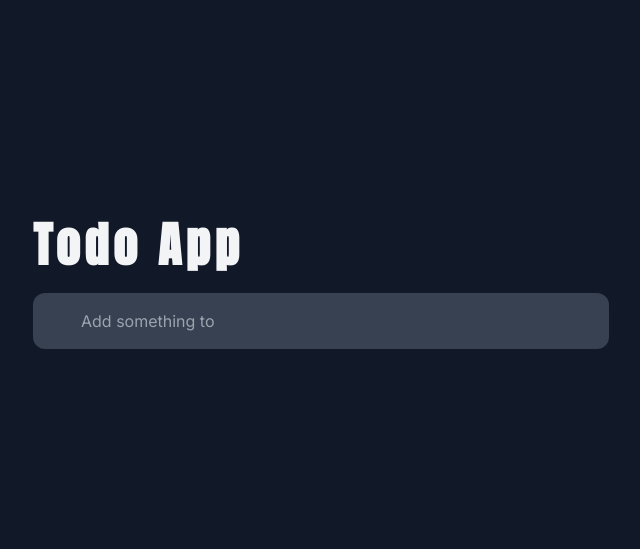
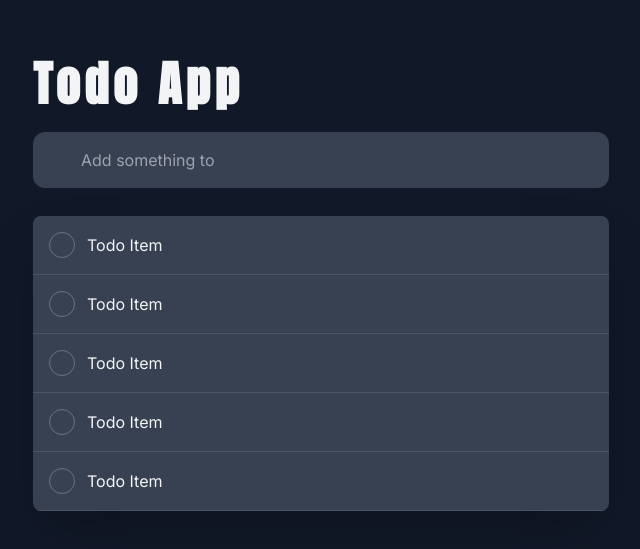
Before and after one commit to EdouardoCornejo/ToDo-frontend, a React (Create React App) app: page / in a window 1280 px wide. Shown: the part 115-664 px from the top of the page, without its empty margins (319-959 px from the left). Built offline with nearby package versions, Linux system fonts and the light colour scheme.

Commit message:
Adding Todo component

```diff
--- a/src/App.js
+++ b/src/App.js
@@ -1,5 +1,7 @@
 import Title from './components/Title'
 import TodoInput from './components/TodoInput';
+import Todo from './components/Todo';
+import TodoList from './components/TodoList';
 
 function App() {
   return (
@@ -7,6 +9,13 @@
       <div className='container flex flex-col max-w-xl'>
         <Title/>
         <TodoInput/>
+          <TodoList>
+            <Todo/>
+            <Todo/>
+            <Todo/>
+            <Todo/>
+            <Todo/>
+          </TodoList>
       </div>
     </div>
   );
--- /dev/null
+++ b/src/components/Todo.jsx
@@ -0,0 +1,14 @@
+const Todo = () => {
+  return (
+    <div className='flex items-center justify-between p-4 bg-gray-700 border-b border-solid border-gray-600'>
+        <div className='flex items-center'>
+            <span className='border-solid border border-gray-500 rounded-full p-3 cursor-pointer'></span>
+            <p className='pl-3'>
+                Todo Item
+            </p>
+        </div>
+    </div>
+  )
+}
+
+export default Todo
--- a/src/components/TodoFilters.components.jsx
+++ b/src/components/TodoFilters.components.jsx
@@ -16,4 +16,12 @@
     )
 }
 
-export {FiltersContainer, ItemsLeft}
+const FilterButtonContainer = ({children}) => {
+    return(
+        <div className='flex items-center space-x-2'>
+            {children}
+        </div>
+    )
+}
+
+export {FiltersContainer, ItemsLeft, FilterButtonContainer}
--- a/src/components/TodoFilters.jsx
+++ b/src/components/TodoFilters.jsx
@@ -1,9 +1,12 @@
-import { FiltersContainer, ItemsLeft } from "./TodoFilters.components"
+import { FiltersContainer, ItemsLeft, FilterButtonContainer } from "./TodoFilters.components"
 
 const TodoFilters = () => {
   return (
     <FiltersContainer>
         <ItemsLeft/>
+        <FilterButtonContainer>
+
+        </FilterButtonContainer>
     </FiltersContainer>
   )
 }
```
